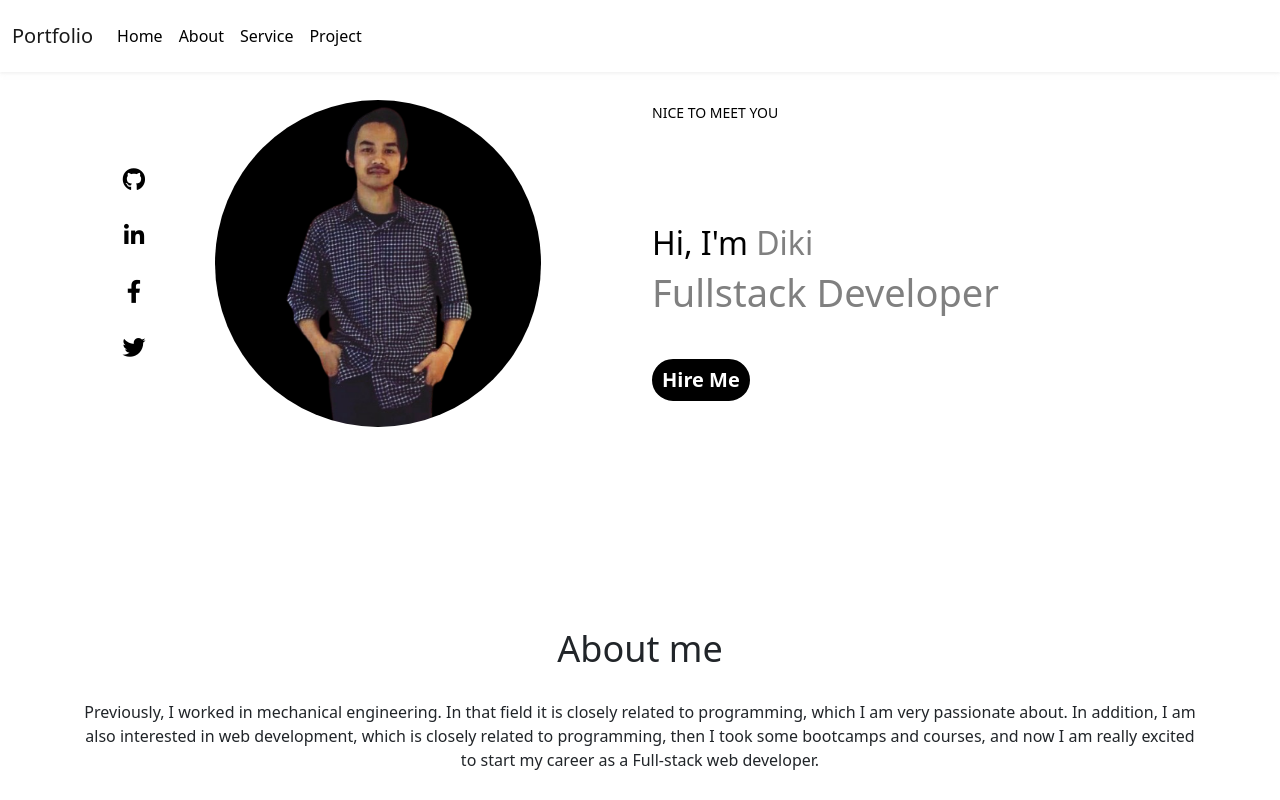
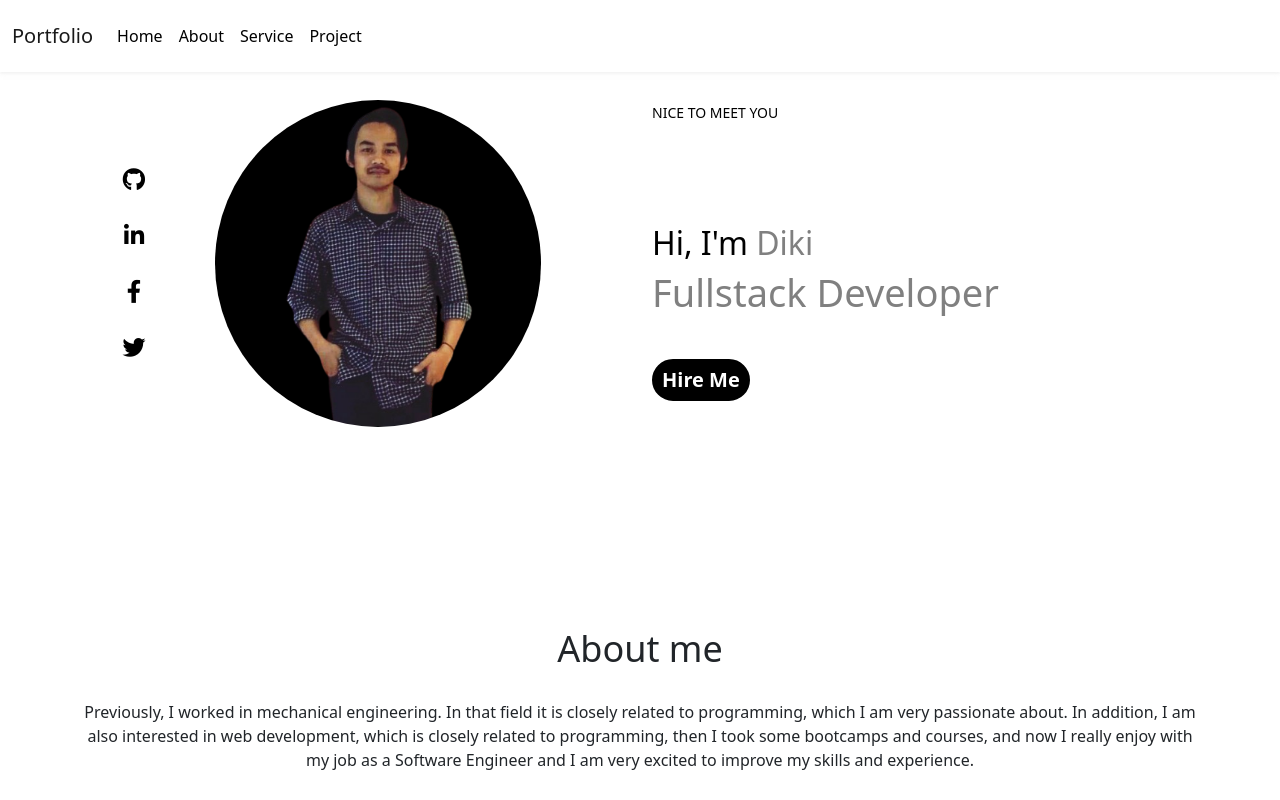
Before and after one commit to dikiamust/web-portfolio, an Angular app: page /home2/home in a window 1280 px wide. Shown: the top 800 px of the page. Built offline with nearby package versions, Linux system fonts and the light colour scheme.

Commit message:
update aboute me

```diff
--- a/src/app/home/banner/banner.component.html
+++ b/src/app/home/banner/banner.component.html
@@ -6,13 +6,13 @@
           <ul>
             <li>
               <a href="https://github.com/dikiamust"
-              ><i class="fab fa-github" style="color: black"></i
-            ></a>
+                ><i class="fab fa-github" style="color: black"></i
+              ></a>
             </li>
             <li>
               <a href="#"
-              ><i class="fab fa-linkedin-in" style="color: black"></i
-            ></a>
+                ><i class="fab fa-linkedin-in" style="color: black"></i
+              ></a>
             </li>
             <li>
               <a href="https://www.facebook.com/diki.a.mustaqim"
@@ -20,14 +20,13 @@
               ></a>
             </li>
             <li>
-              <a href="#"><i class="fab fa-twitter" style="color: black"></i></a>
+              <a href="#"
+                ><i class="fab fa-twitter" style="color: black"></i
+              ></a>
             </li>
           </ul>
         </div>
-        <img
-          src="../../../assets/foto-1.png"
-          alt="image"
-        />
+        <img src="../../../assets/foto-1.png" alt="image" />
       </div>
     </div>
 
@@ -43,11 +42,12 @@
     <div class="col-12">
       <h3>About me</h3>
       <p>
-        Previously, I worked in mechanical engineering for almost 10 years.
-         In that field it is closely linked to programming, which I am very passionate about.
-          In addition, I am also interested in web development,
-          which is closely related to programming, then I took some bootcamps and courses,
-          and now I am ready for a career in web development as a Full-stack web developer.
+        Previously, I worked in mechanical engineering for almost 10 years. In
+        that field it is closely linked to programming, which I am very
+        passionate about. In addition, I am also interested in web development,
+        which is closely related to programming, then I took some bootcamps and
+        courses, and now I really enjoy with my job as a Software Engineer and I
+        am very excited to improve my skills and experience.
       </p>
     </div>
   </div>
--- a/src/app/home2/banner/banner.component.html
+++ b/src/app/home2/banner/banner.component.html
@@ -48,7 +48,8 @@
         closely related to programming, which I am very passionate about. In
         addition, I am also interested in web development, which is closely
         related to programming, then I took some bootcamps and courses, and now
-        I am really excited to start my career as a Full-stack web developer.
+        I really enjoy with my job as a Software Engineer and I am very excited
+        to improve my skills and experience.
       </p>
     </div>
   </div>
```
